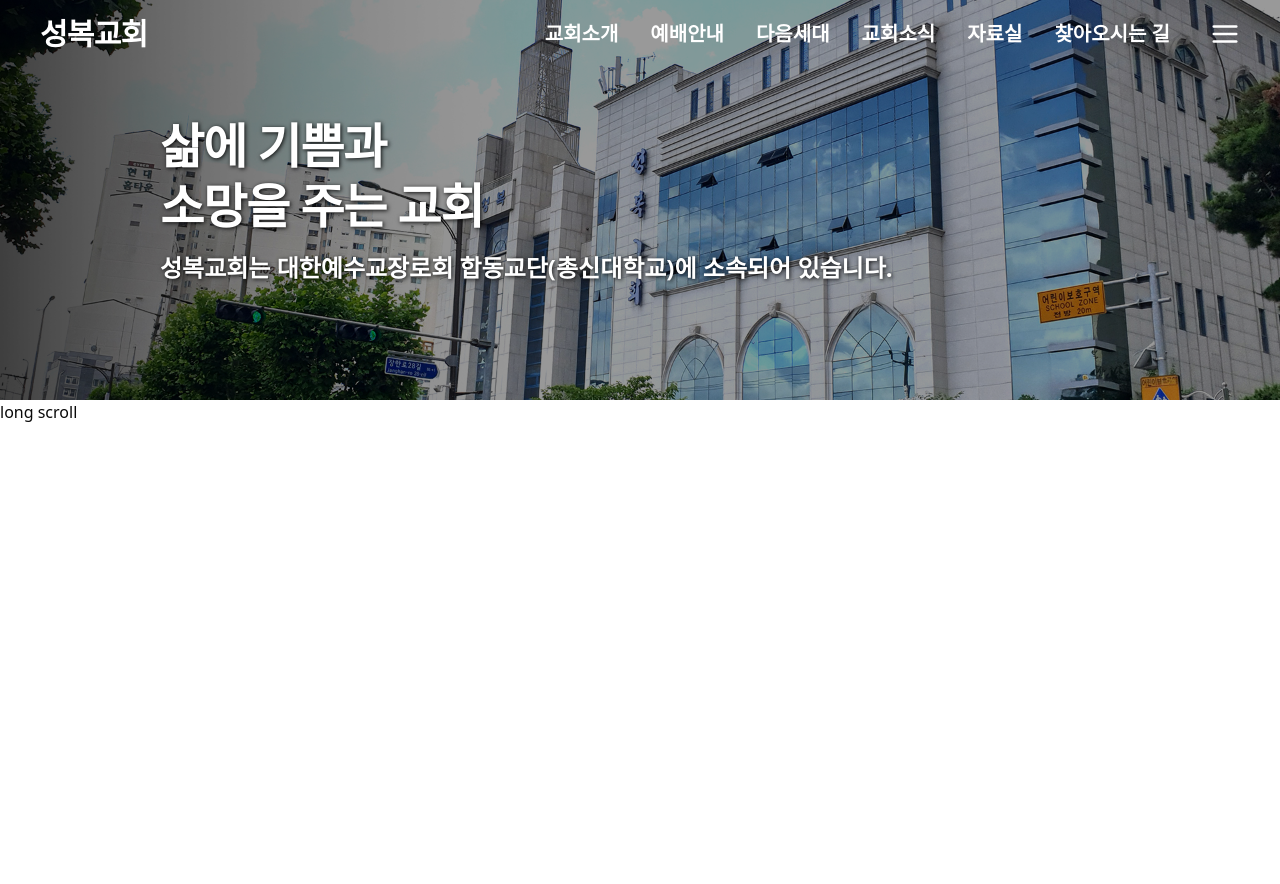
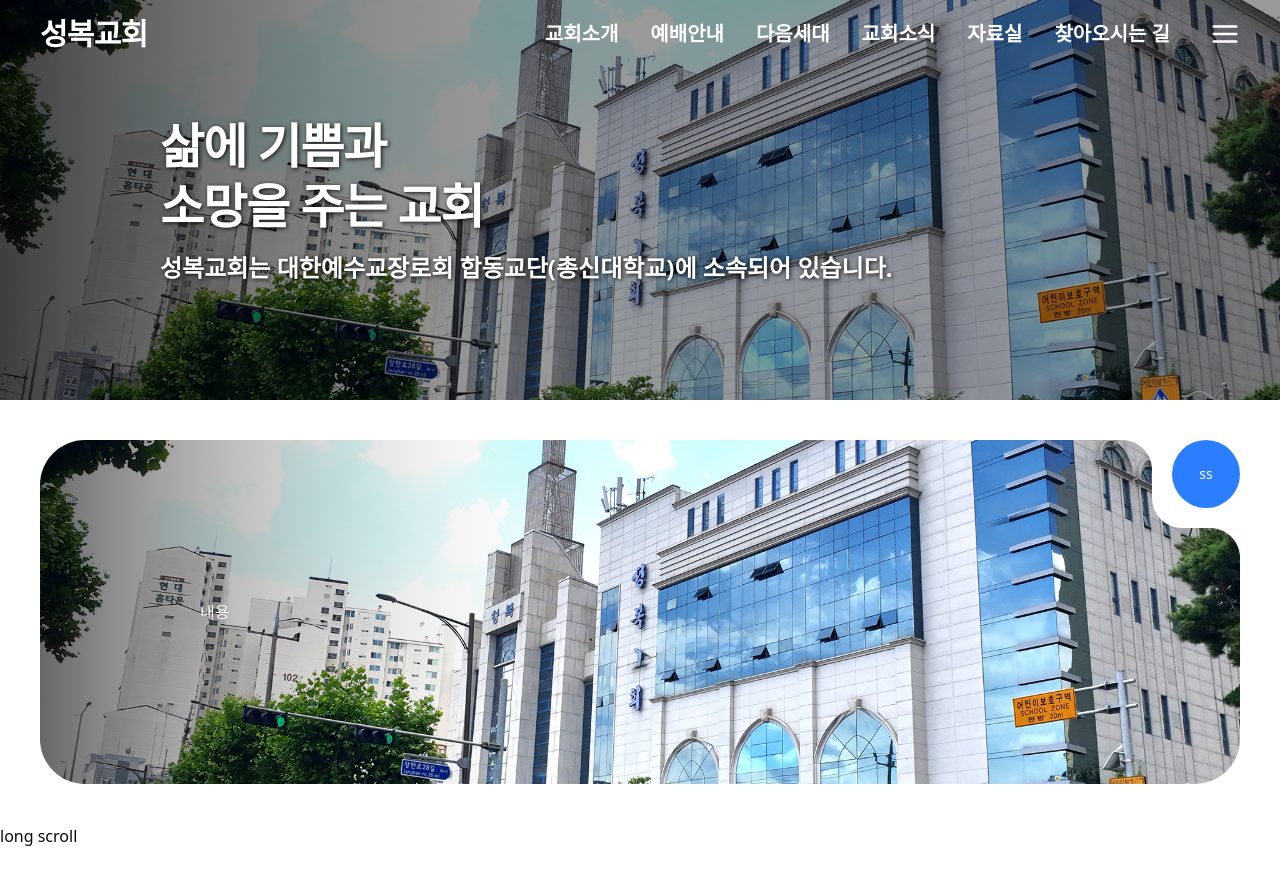
Before and after one commit to jihkyuo/sungbok-web, a Next.js app: page / in a window 1280 px wide. Shown: the top 884 px of the page. Built offline with nearby package versions, Linux system fonts and the light colour scheme.

Commit message:
feat: 엣지 액션 카드 컴포넌트 추가

```diff
--- a/src/app/page.tsx
+++ b/src/app/page.tsx
@@ -1,4 +1,5 @@
 import bgImgMain01 from '@/assets/images/main/main01.jpg';
+import { EdgeActionCard } from '@/components/features/EdgeActionCard';
 
 export default function Home() {
   return (
@@ -20,6 +21,9 @@ export default function Home() {
         </div>
       </div>
 
+      <div className={'p-10'}>
+        <EdgeActionCard />
+      </div>
       <p className="h-[10000px]">long scroll</p>
     </>
   );
--- /dev/null
+++ b/src/components/features/EdgeActionCard/EdgeHoleArea.tsx
@@ -0,0 +1,35 @@
+import maskSideImg02 from '@/assets/images/bgSide02.png';
+import { cn } from '@/lib/utils';
+import Image from 'next/image';
+import type { PropsWithChildren } from 'react';
+
+interface Props extends PropsWithChildren {
+  className?: string;
+}
+
+export const EdgeHoleArea = ({ children, className }: Props) => {
+  return (
+    <div className={cn('absolute top-0 right-0 h-22 w-22 rounded-bl-[30px] bg-white', className)}>
+      <MaskImage side="top" />
+      <MaskImage side="bottom" />
+      {children}
+    </div>
+  );
+};
+
+interface MaskImageProps {
+  side: 'top' | 'bottom';
+}
+
+const MaskImage = ({ side }: MaskImageProps) => {
+  return (
+    <Image
+      src={maskSideImg02}
+      alt="maskSideImg"
+      className={cn('absolute brightness-[1000] contrast-[1000]', {
+        'top-0 left-[-30px]': side === 'top',
+        'right-0 bottom-[-30px]': side === 'bottom',
+      })}
+    />
+  );
+};
--- /dev/null
+++ b/src/components/features/EdgeActionCard/index.tsx
@@ -0,0 +1,22 @@
+import bgImgMain01 from '@/assets/images/main/main01.jpg';
+import { EdgeHoleArea } from '@/components/features/EdgeActionCard/EdgeHoleArea';
+import { Button } from '@/components/ui/button';
+
+interface Props {}
+
+export const EdgeActionCard = ({}: Props) => {
+  return (
+    <div className={'relative w-full overflow-hidden rounded-[45px_0_45px_45px]'}>
+      <EdgeHoleArea>
+        <Button className={'absolute top-0 right-0 h-17 w-17 rounded-full bg-blue-500'}>ss</Button>
+      </EdgeHoleArea>
+
+      <div
+        style={{ backgroundImage: `url(${bgImgMain01.src})` }}
+        className={'bg-cover bg-center p-40 text-white'}
+      >
+        내용
+      </div>
+    </div>
+  );
+};
```
Also changed, not shown: src/assets/images/bgSide.png (added), src/assets/images/bgSide02.png (added).
